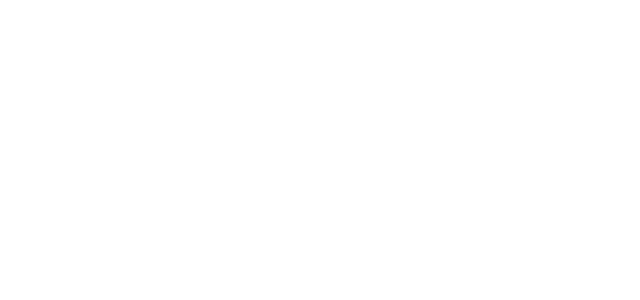
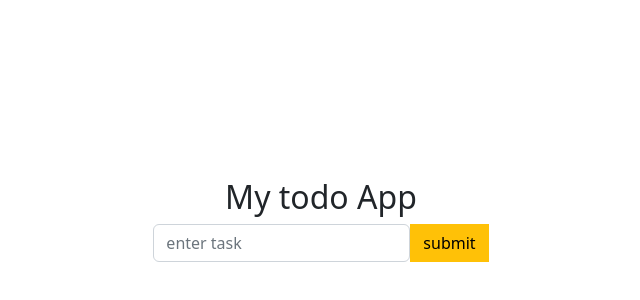
Before and after one commit to shilpa-mulge/Vue-tutorial, a Vue app: page / in a window 1280 px wide. Shown: the part 204-504 px from the top of the page, without its empty margins (319-959 px from the left). Built offline with nearby package versions, Linux system fonts and the light colour scheme.

Commit message:
input field

```diff
--- a/src/App.vue
+++ b/src/App.vue
@@ -1,5 +1,20 @@
-<script setup></script>
+<script></script>
 
-<template></template>
+<template>
+  <div class="container">
+    <h2 class="mt-5 text-center">My todo App</h2>
+  </div>
+  <div class="d-flex">
+    <input
+      v-model="task"
+      type="text"
+      placeholder="enter task"
+      class="form-control"
+    />
+    <button @click="submitTask" class="btn btn-warning rounded-0">
+      submit
+    </button>
+  </div>
+</template>
 
 <style scoped></style>
```
